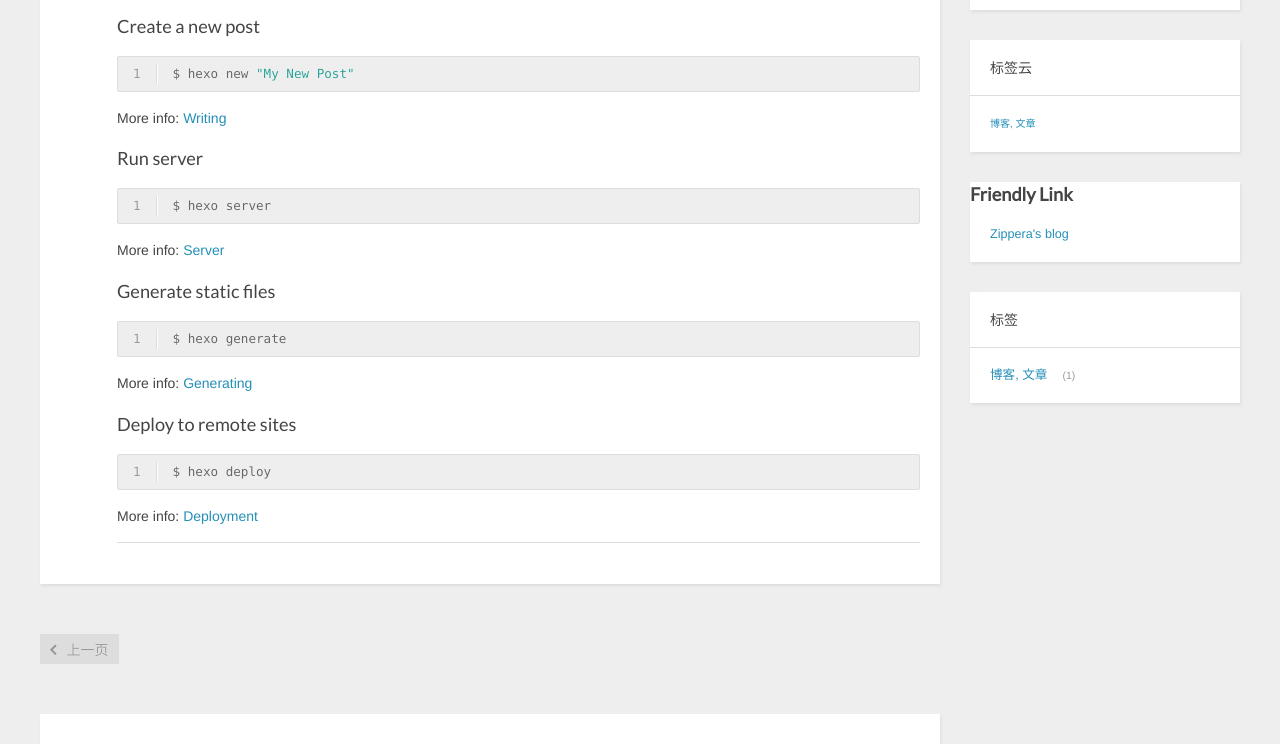
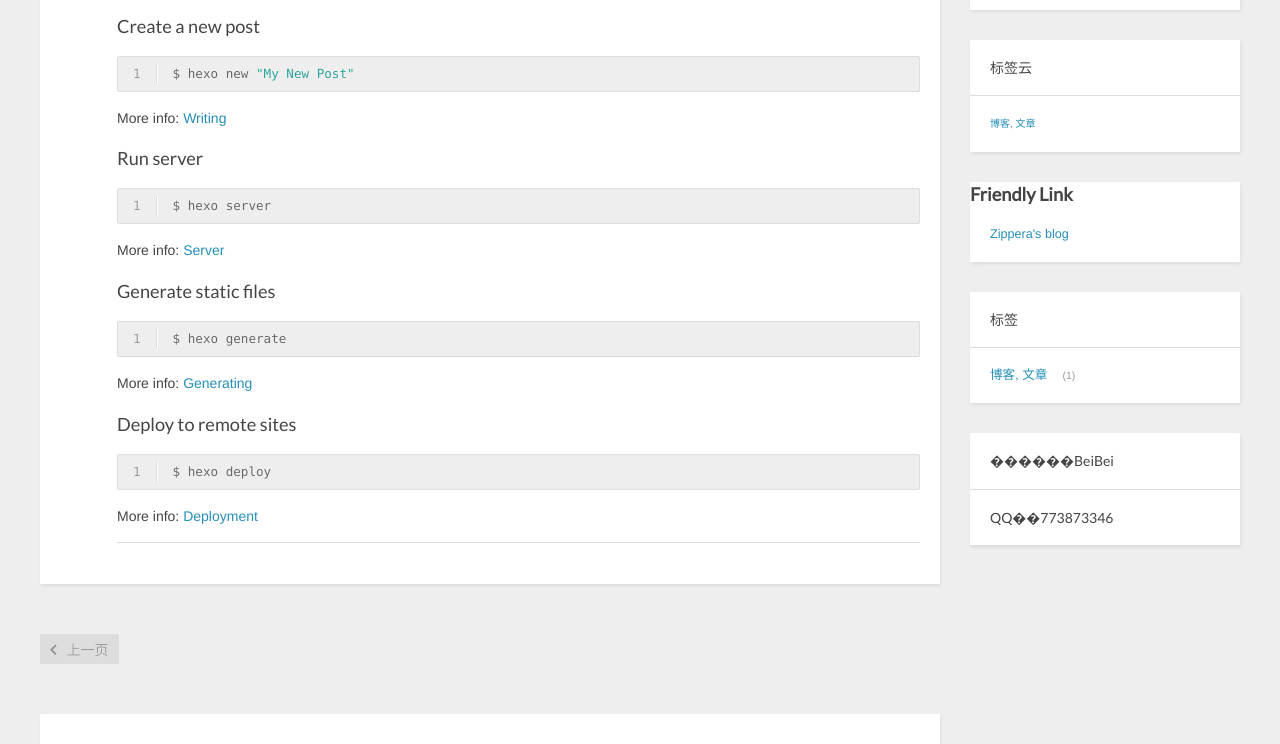
Before and after one commit to beibeirory/beibeirory.github.io, a plain HTML site: page 2015/07/25/hello-world/index.html in a window 1280 px wide. Shown: the part 353-1097 px from the top of the page. Drawn offline with nearby package versions, Linux system fonts and the light colour scheme; a script that the page names is missing.

Commit message:
Site updated: 2015-07-30 16:09:43

```diff
--- a/2015/07/25/hello-world/index.html
+++ b/2015/07/25/hello-world/index.html
@@ -170,6 +170,12 @@
   </ul>
 </div>
 
+
+  <div class="widget tag">
+	<h3 class="title">������BeiBei</h3>
+	<h3 class="title">QQ��773873346</h3>
+</div>
+
 </aside>
     <div class="clearfix"></div>
   </div>
```
Also changed, not shown: 2015/07/27/my-new-post/index.html (+6 -0 lines), 2015/07/28/Markdown常用语法/index.html (+6 -0 lines), 404.html (+6 -0 lines), archives/2015/07/index.html (+6 -0 lines), archives/2015/index.html (+6 -0 lines), archives/index.html (+6 -0 lines), categories/blog/index.html (+6 -0 lines), categories/markdown/index.html (+6 -0 lines), index.html (+6 -0 lines), tags/博客-文章/index.html (+6 -0 lines).
